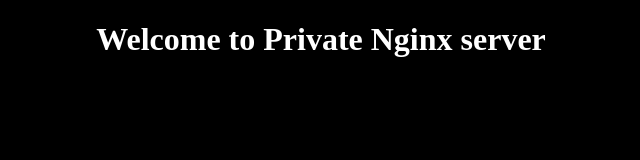
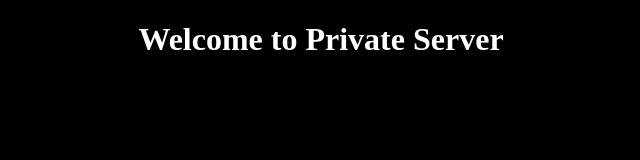
Before and after one commit to Sekiro-Ashina/Private-Nginx-Server, a plain HTML site: page index.html in a window 1280 px wide. Shown: the whole page, without its empty margins (319-959 px from the left). Drawn offline with Linux system fonts and the light colour scheme.

Commit message:
some text removed

```diff
--- a/index.html
+++ b/index.html
@@ -12,8 +12,6 @@
             color: white;
         }
     </style>
-    <h1 style="text-align: center;"> Welcome to Private Nginx server
-
-    </h1>
+    <h1 style="text-align: center;"> Welcome to Private Server</h1>
 </body>
 </html>
```
